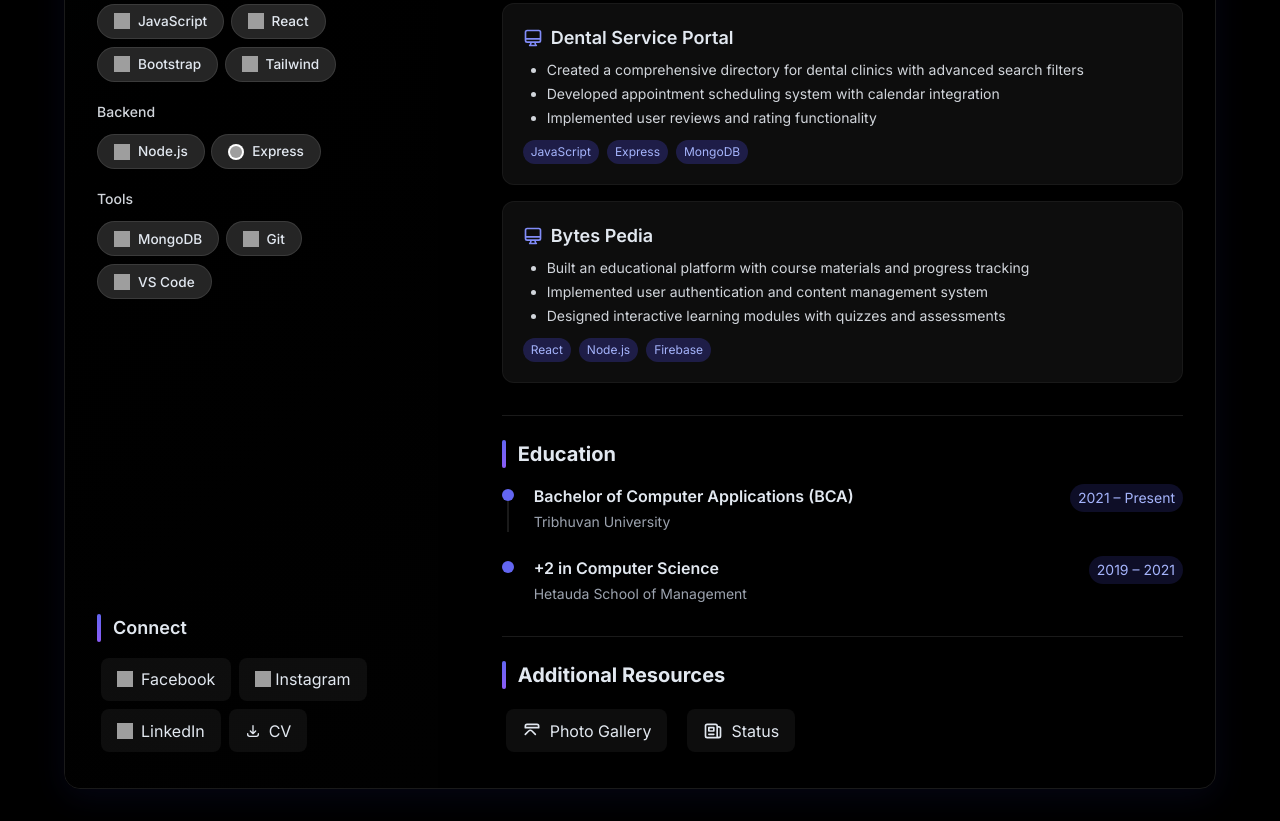
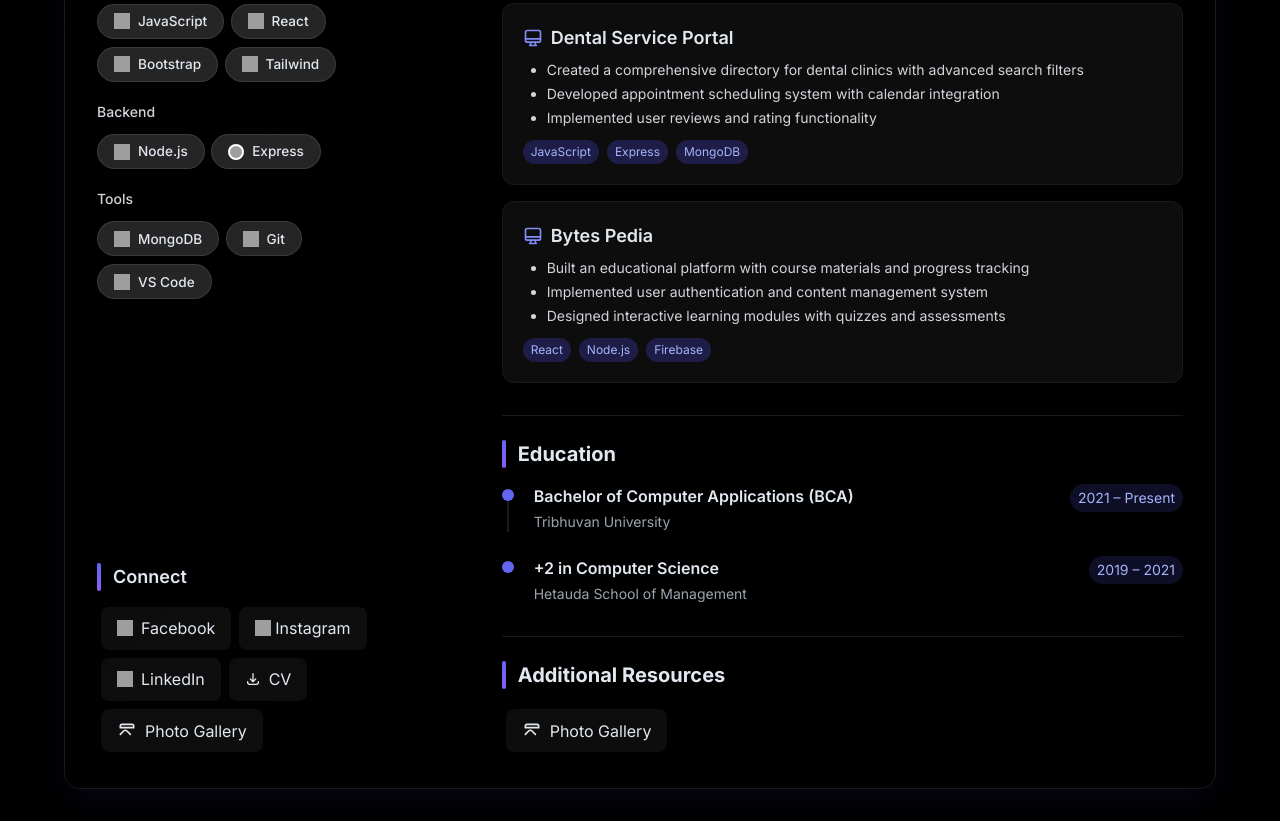
Before and after one commit to ashokgiriii/ashokgiri.com.np, a plain HTML site: page index.html in a window 1280 px wide. Shown: the part 795-1616 px from the top of the page. Drawn offline with nearby package versions, Linux system fonts and the light colour scheme; grey boxes are pictures that could not be loaded.

Commit message:
wip: gallery link added

```diff
--- a/index.html
+++ b/index.html
@@ -299,6 +299,24 @@
                 </svg>
                 CV
               </a>
+
+              <a href="/gallery.html" class="social-link">
+                <svg
+                  xmlns="http://www.w3.org/2000/svg"
+                  class="w-5 h-5"
+                  fill="none"
+                  viewBox="0 0 24 24"
+                  stroke="currentColor"
+                >
+                  <path
+                    stroke-linecap="round"
+                    stroke-linejoin="round"
+                    stroke-width="2"
+                    d="M4 16l4-4a3 3 0 014 0l4 4M4 8h16M4 8V6a2 2 0 012-2h12a2 2 0 012 2v2"
+                  />
+                </svg>
+                Photo Gallery
+              </a>
             </div>
           </div>
         </div>
@@ -570,24 +588,7 @@
                 </svg>
                 Photo Gallery
               </a>
-              <a href="/status.html" class="social-link">
-                <svg
-                  xmlns="http://www.w3.org/2000/svg"
-                  class="w-5 h-5"
-                  fill="none"
-                  viewBox="0 0 24 24"
-                  stroke="currentColor"
-                >
-                  <path
-                    stroke-linecap="round"
-                    stroke-linejoin="round"
-                    stroke-width="2"
-                    d="M19 20H5a2 2 0 01-2-2V6a2 2 0 012-2h10a2 2 0 012 2v1m2 13a2 2 0 01-2-2V7m2 13a2 2 0 002-2V9a2 2 0 00-2-2h-2m-4-3H9M7 16h6M7 8h6v4H7V8z"
-                  />
-                </svg>
-                Status
-              </a>
-            </div>
+            <div>
           </div>
         </div>
       </div>
```
